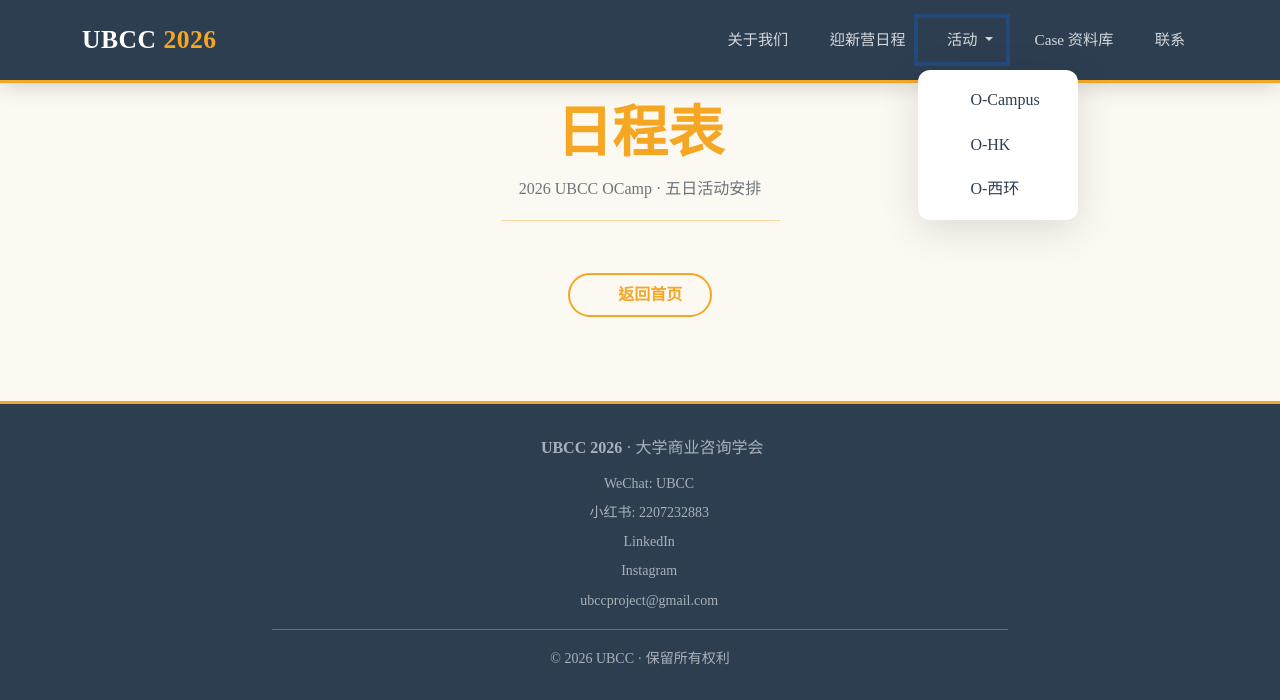
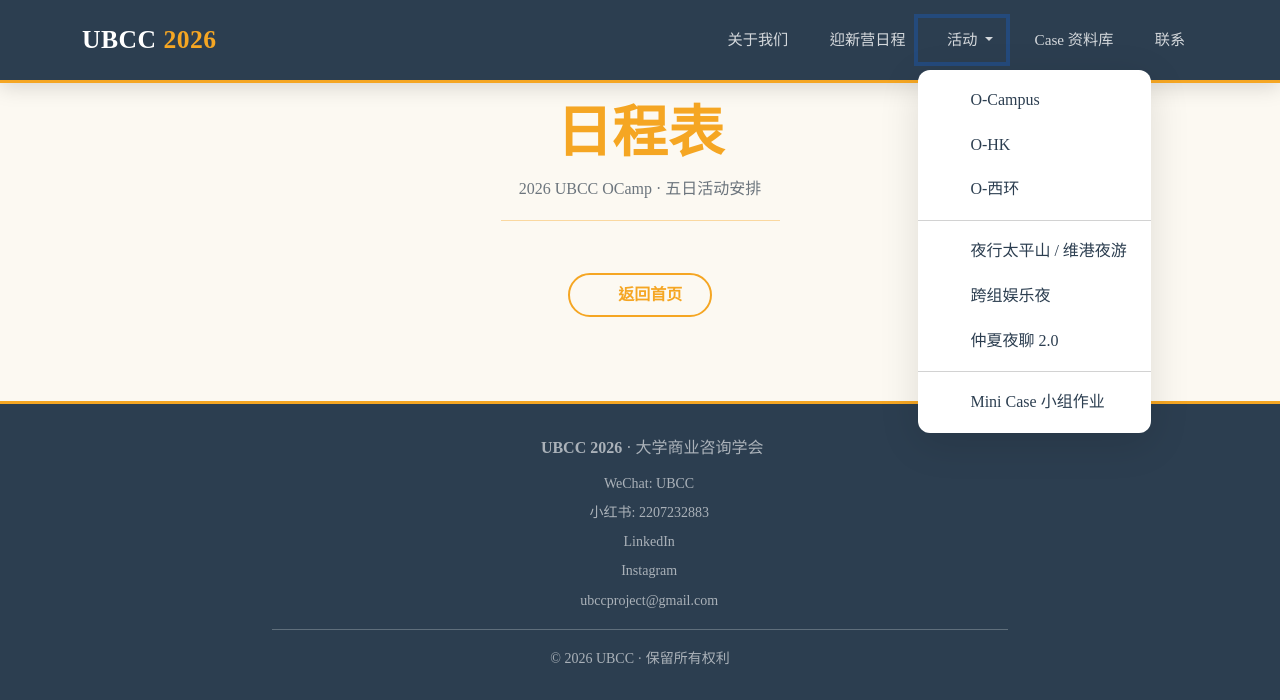
Before and after one commit to Destiny-maker520/UBCC, a Flask app: page /camp in a window 1280 px wide, after a click on "活动". Shown: the top 700 px of the page. Run offline with Flask 3, Linux system fonts and the light colour scheme.

Commit message:
Add more activity dropdown links: night tour, game night, summer chat, mini case

```diff
--- a/app/templates/base.html
+++ b/app/templates/base.html
@@ -222,15 +222,24 @@
                     </a>
                 </li>
 
-                <!-- 活动下拉菜单 -->
+                <!-- 活动（下拉菜单） -->
                 <li class="nav-item dropdown">
                     <a class="nav-link dropdown-toggle" href="#" id="navbarDropdownEvents" role="button" data-bs-toggle="dropdown">
                         <i class="fas fa-flag me-1"></i>活动
                     </a>
                     <ul class="dropdown-menu">
+                        <!-- 第一组：户外探索 -->
                         <li><a class="dropdown-item" href="{{ url_for('main.o_campus') }}"><i class="fas fa-university"></i>O-Campus</a></li>
                         <li><a class="dropdown-item" href="{{ url_for('main.o_hk') }}"><i class="fas fa-city"></i>O-HK</a></li>
                         <li><a class="dropdown-item" href="{{ url_for('main.o_saiwan') }}"><i class="fas fa-umbrella-beach"></i>O-西环</a></li>
+                        <li><hr class="dropdown-divider"></li>
+                        <!-- 第二组：晚间活动 -->
+                        <li><a class="dropdown-item" href="{{ url_for('main.night_tour') }}"><i class="fas fa-moon"></i>夜行太平山 / 维港夜游</a></li>
+                        <li><a class="dropdown-item" href="{{ url_for('main.game_night') }}"><i class="fas fa-dice"></i>跨组娱乐夜</a></li>
+                        <li><a class="dropdown-item" href="{{ url_for('main.summer_chat') }}"><i class="fas fa-comments"></i>仲夏夜聊 2.0</a></li>
+                        <li><hr class="dropdown-divider"></li>
+                        <!-- 第三组：学术相关 -->
+                        <li><a class="dropdown-item" href="{{ url_for('main.case_materials') }}"><i class="fas fa-file-alt"></i>Mini Case 小组作业</a></li>
                     </ul>
                 </li>
 
```
